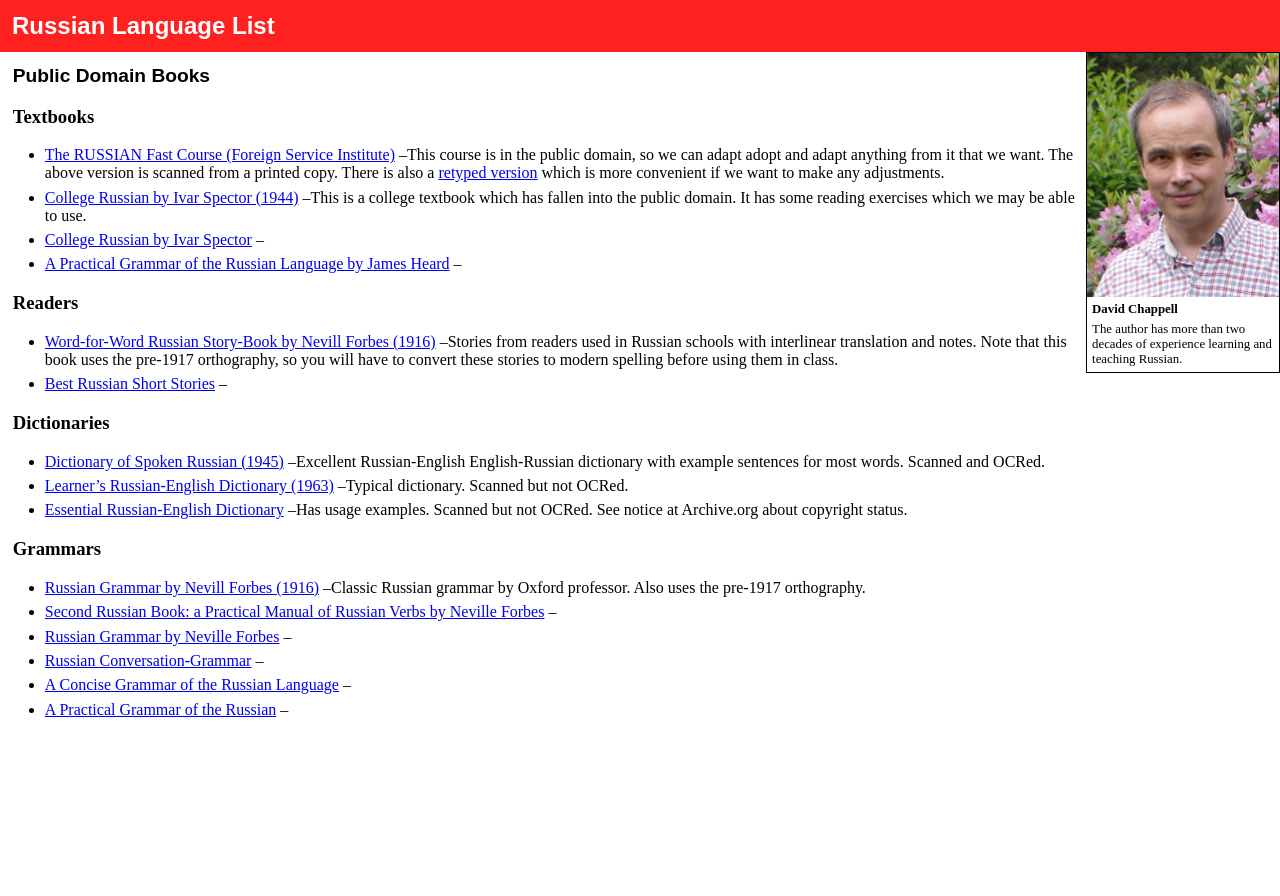
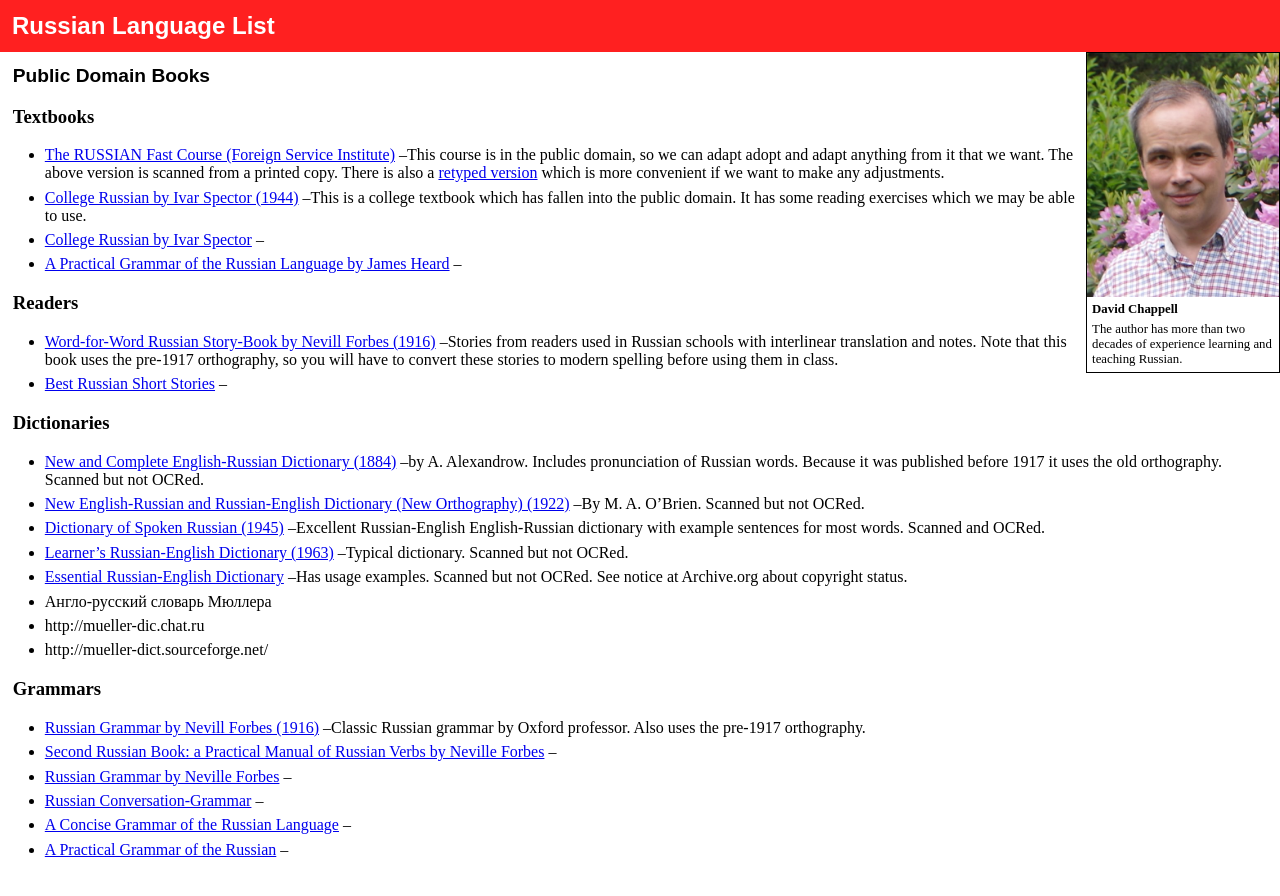
Before and after one commit to david672orford/russian-language-list, a Jekyll site: the page built from for-instructors/public-domain-books.md, in a window 1280 px wide. Shown: the top 896 px of the page. Built offline with Jekyll 4.4.1, drawn with Linux system fonts in a browser that asks for light colours; our own code applies the rules of GitHub Pages for plain Markdown files.

Commit message:
added dictionaries, fixed formatting

```diff
--- a/for-instructors/public-domain-books.md
+++ b/for-instructors/public-domain-books.md
@@ -24,6 +24,11 @@
 	--
 
 ### Dictionaries
+* [New and Complete English-Russian Dictionary (1884)](https://archive.org/details/newcompleteengli00alekuoft/page/n3)
+    --by A. Alexandrow. Includes pronunciation of Russian words. Because it was
+    published before 1917 it uses the old orthography. Scanned but not OCRed.
+* [New English-Russian and Russian-English Dictionary (New Orthography) (1922)](https://archive.org/details/in.ernet.dli.2015.461167)
+    --By M. A. O'Brien. Scanned but not OCRed.
 * [Dictionary of Spoken Russian (1945)](https://www.google.com/url?q=https%3A%2F%2Fen.wikisource.org%2Fwiki%2FDictionary_of_Spoken_Russian&sa=D&sntz=1&usg=AFQjCNFshEY0K39p2sFEHvPy0KrKi_MDGw)
 	--Excellent Russian-English English-Russian dictionary with example
 	sentences for most words. Scanned and OCRed.
@@ -31,6 +36,9 @@
 	--Typical dictionary. Scanned but not OCRed.
 * [Essential Russian-English Dictionary](https://www.google.com/url?q=https%3A%2F%2Farchive.org%2Fdetails%2Fessentialrussian00anpiuoft&sa=D&sntz=1&usg=AFQjCNHKpIIoqbL8nDXSAtOBV3QmkTy-AQ)
 	--Has usage examples. Scanned but not OCRed. See notice at Archive.org about copyright status.
+* Англо-русский словарь Мюллера
+ * http://mueller-dic.chat.ru
+ * http://mueller-dict.sourceforge.net/
 
 ### Grammars
 * [Russian Grammar by Nevill Forbes (1916)](https://books.google.com/books?id=e5oTAAAAQAAJ&printsec=frontcover&hl=ru&source=gbs_ge_summary_r&cad=0#v=onepage&q&f=false)
```
Also changed, not shown: for-instructors/linguistic-data.md (+3 -3 lines).
